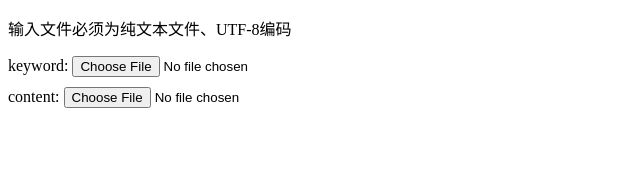
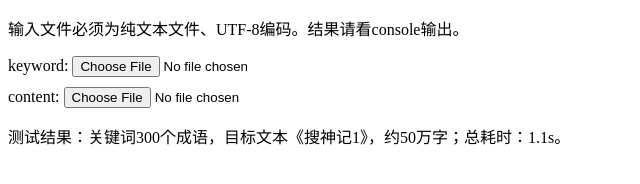
Before and after one commit to qieguo2016/demos, a plain HTML site: page hashtabel/index.html in a window 1280 px wide. Shown: the whole page, without its empty margins (0-640 px from the left). Drawn offline with Linux system fonts and the light colour scheme.

Commit message:
hashtable index.html

```diff
--- a/hashtabel/index.html
+++ b/hashtabel/index.html
@@ -15,13 +15,14 @@
 	</head>
 
 	<body>
-		<p>输入文件必须为纯文本文件、UTF-8编码</p>
+		<p>输入文件必须为纯文本文件、UTF-8编码。结果请看console输出。</p>
 		<div class="input">
 			keyword: <input type="file" id="searchKeyWords" accept="text/plain" />
 		</div>
 		<div class="input">
 			content: <input type="file" id="searchSrc" accept="text/plain" />
 		</div>
+		<p>测试结果：关键词300个成语，目标文本《搜神记1》，约50万字；总耗时：1.1s。</p>
 		<script src="search.js" type="text/javascript" charset="utf-8"></script>
 		<script type="text/javascript">
 			var app = (function() {
```
